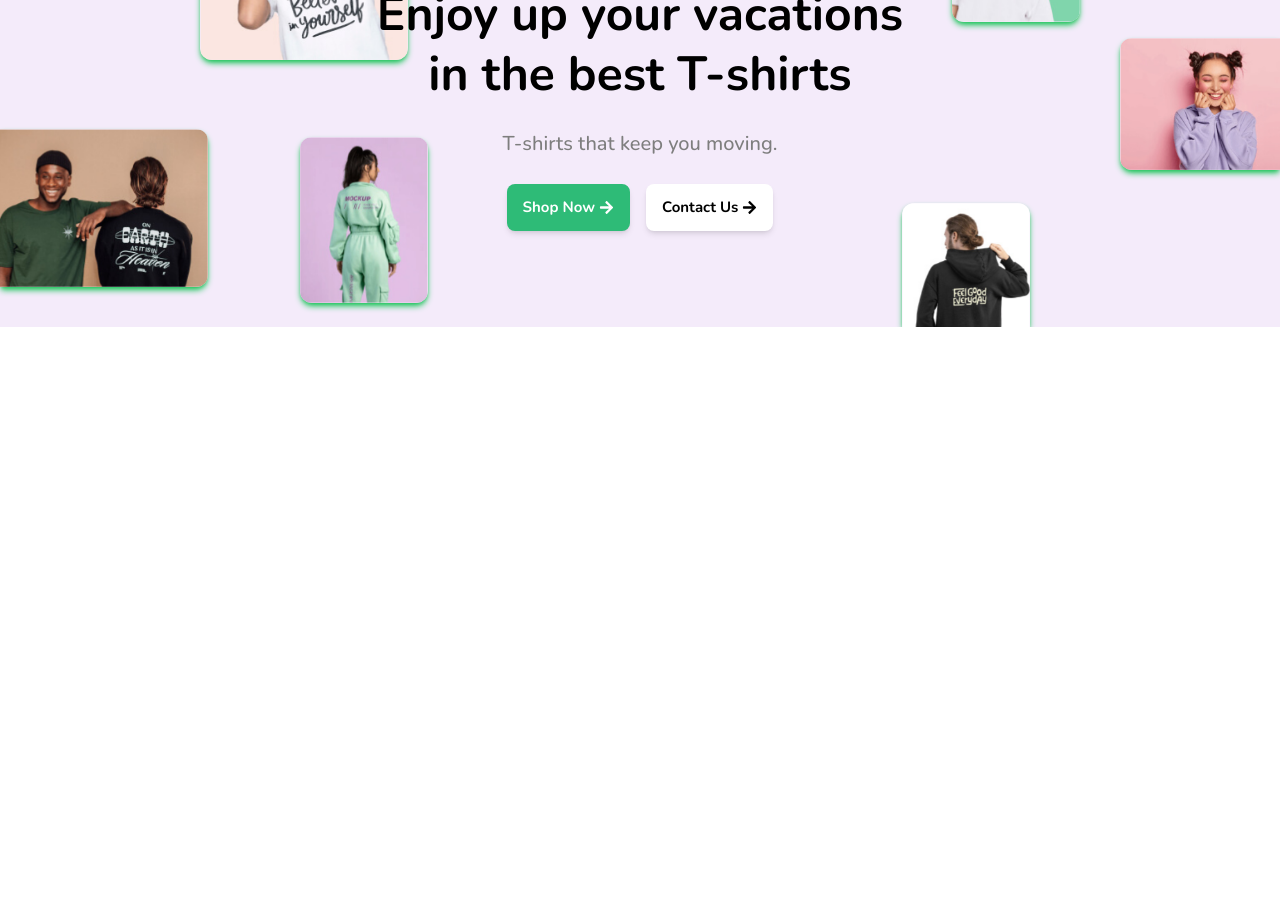
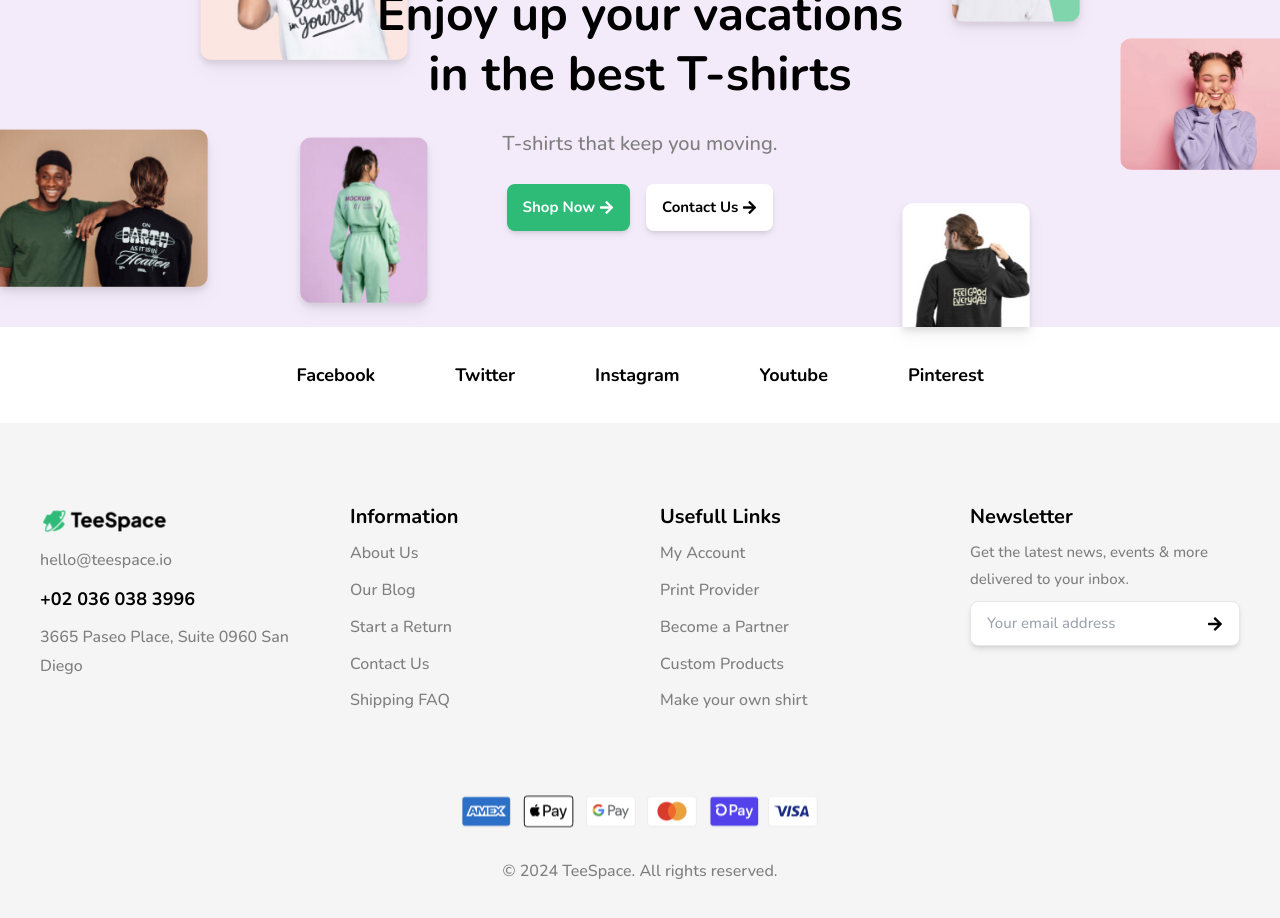
Before and after one commit to daniels9028/Mini-Project-II, a React (Vite) app: page / in a window 1280 px wide. Shown: the part 6680-7598 px from the top of the page. Before the commit the page ends 7007 px from the top, so only its background shows below. Built offline with nearby package versions, Linux system fonts and the light colour scheme.

Commit message:
Footer section in dashboard page

```diff
--- a/src/components/Advert.jsx
+++ b/src/components/Advert.jsx
@@ -13,32 +13,32 @@ const Advert = () => {
       <img
         src={advert1}
         alt="advert1"
-        className="absolute right-0 object-cover rounded-l-xl top-[150px] lg:w-40 w-20 shadow-md shadow-green-500 z-0"
+        className="absolute right-0 object-cover rounded-l-xl top-[150px] lg:w-40 w-20  shadow-green-500 z-0"
       />
       <img
         src={advert2}
         alt="advert2"
-        className="absolute top-0 object-cover lg:w-32 w-20 right-[200px] rounded-b-xl shadow-md shadow-green-500 z-10"
+        className="absolute top-0 object-cover lg:w-32 w-20 right-[200px] rounded-b-xl drop-shadow-lg z-10"
       />
       <img
         src={advert3}
         alt="advert3"
-        className="absolute bottom-0 object-cover lg:w-32 w-20 right-[250px] rounded-t-xl shadow-md shadow-green-500 z-10"
+        className="absolute bottom-0 object-cover lg:w-32 w-20 right-[250px] rounded-t-xl  drop-shadow-lg z-10"
       />
       <img
         src={advert4}
         alt="advert4"
-        className="absolute top-0 object-cover lg:w-52 w-24 left-[200px] rounded-b-xl shadow-md shadow-green-500 z-10"
+        className="absolute top-0 object-cover lg:w-52 w-24 left-[200px] rounded-b-xl  drop-shadow-lg z-10"
       />
       <img
         src={advert5}
         alt="advert5"
-        className="absolute bottom-6 object-cover lg:w-32 w-20 left-[300px] rounded-xl shadow-md shadow-green-500 z-10"
+        className="absolute bottom-6 object-cover lg:w-32 w-20 left-[300px] rounded-xl  drop-shadow-lg z-10"
       />
       <img
         src={advert6}
         alt="advert6"
-        className="absolute left-0 z-10 object-cover w-24 shadow-md lg:w-52 bottom-10 rounded-r-xl shadow-green-500"
+        className="absolute left-0 z-10 object-cover w-24 lg:w-52 bottom-10 rounded-r-xl drop-shadow-lg"
       />
       <div className="flex flex-col items-center justify-center py-24">
         <p className="text-center font-bold text-[48px] leading-[60px] z-20">
--- /dev/null
+++ b/src/components/Footer.jsx
@@ -0,0 +1,81 @@
+import React from "react";
+import logo from "../assets/logo_navbar.png";
+import footer_payment from "../assets/footer_payment.png";
+import { FaArrowRight } from "react-icons/fa";
+
+const Footer = ({ footerLinks }) => {
+  return (
+    <>
+      <div className="container px-5 mx-auto bg-white lg:px-10">
+        <ul className="flex flex-col items-center justify-center w-full lg:gap-20 gap-10 py-8 lg:flex-row cursor-pointer font-bold text-[18px] leading-[32.4px]">
+          <li>Facebook</li>
+          <li>Twitter</li>
+          <li>Instagram</li>
+          <li>Youtube</li>
+          <li>Pinterest</li>
+        </ul>
+      </div>
+
+      <div className="w-full bg-[#F5F5F5]">
+        <footer className="container px-5 mx-auto lg:px-10">
+          <div className="flex flex-col items-center justify-center w-full py-20">
+            <div className="grid grid-cols-1 gap-10 lg:grid-cols-4 place-items-start">
+              <div className="flex flex-col items-center justify-center w-full gap-2 lg:items-start">
+                <img
+                  src={logo}
+                  alt="logo_footer"
+                  className="object-cover w-32"
+                />
+                <p className="leading-[28.8px] text-[16px] font-medium text-[#7E7E7E]">
+                  hello@teespace.io
+                </p>
+                <p className="text-[18px] font-bold leading-[32.4px]">
+                  +02 036 038 3996
+                </p>
+                <p className="leading-[28.8px] text-[16px] font-medium text-[#7E7E7E]">
+                  3665 Paseo Place, Suite 0960 San Diego
+                </p>
+              </div>
+              {footerLinks.map((footerLink) => (
+                <div className="flex flex-col justify-center w-full gap-2 text-center lg:text-left">
+                  <p className="text-[20px] font-bold leading-[28px]">
+                    {footerLink.title}
+                  </p>
+                  {footerLink.links.map((link) => (
+                    <ul className="cursor-pointer font-medium text-[16px] leading-[28.8px] text-[#7E7E7E]">
+                      <li>{link}</li>
+                    </ul>
+                  ))}
+                </div>
+              ))}
+              <div className="flex flex-col justify-center gap-2">
+                <p className="font-bold text-[20px] leading-[28px]">
+                  Newsletter
+                </p>
+                <p className="leading-[27px] font-medium text-[15px] text-[#7E7E7E]">
+                  Get the latest news, events & more delivered to your inbox.
+                </p>
+                <div className="flex flex-row items-center justify-between px-4 py-2.5 border bg-white rounded-lg shadow-md">
+                  <input
+                    type="text"
+                    placeholder="Your email address"
+                    className="text-[#9B9B9B] font-medium text-[15px] outline-none"
+                  />
+                  <FaArrowRight className="cursor-pointer" />
+                </div>
+              </div>
+            </div>
+            <div className="mt-20">
+              <img src={footer_payment} alt="footer_payment" />
+              <p className="text-[#7E7E7E] text-[16px] font-medium leading-[22.4px] text-center mt-8">
+                © 2024 TeeSpace. All rights reserved.
+              </p>
+            </div>
+          </div>
+        </footer>
+      </div>
+    </>
+  );
+};
+
+export default Footer;
--- a/src/components/Products.jsx
+++ b/src/components/Products.jsx
@@ -5,8 +5,8 @@ import product7 from "../assets/products/product7.png";
 const Products = ({ products }) => {
   return (
     <div className="container mx-auto lg:px-10 px-5 bg-[#F5F5F5] rounded-tr-[500px] rounded-bl-[500px]">
-      <div className="w-full flex lg:flex-row flex-col justify-center items-center gap-6 py-20">
-        <div className="lg:w-2/5 w-full flex flex-col justify-center gap-6">
+      <div className="flex flex-col items-center justify-center w-full gap-6 py-20 lg:flex-row">
+        <div className="flex flex-col justify-center w-full gap-6 lg:w-2/5">
           <p className="font-bold text-[48px] leading-[60px]">
             Why customize products with TeeSpace?
           </p>
@@ -21,8 +21,8 @@ const Products = ({ products }) => {
             View All Features <FaArrowRight color="white" />
           </button>
         </div>
-        <div className="lg:w-3/5 w-full">
-          <div className="grid xl:grid-cols-3 lg:grid-cols-2 grid-cols-1 place-items-center gap-4">
+        <div className="w-full lg:w-3/5">
+          <div className="grid grid-cols-1 gap-4 xl:grid-cols-3 lg:grid-cols-2 place-items-center">
             {products.map((product) => (
               <div
                 key={product.id}
@@ -32,7 +32,7 @@ const Products = ({ products }) => {
                   <img
                     src={product.image}
                     alt={product.id}
-                    className="w-full object-cover"
+                    className="object-cover w-full"
                   />
                 </div>
                 <p className="text-[20px] font-bold leading-[28px]">
--- a/src/pages/Dashboard.jsx
+++ b/src/pages/Dashboard.jsx
@@ -32,6 +32,7 @@ import resource1 from "../assets/resources/resource1.png";
 import resource2 from "../assets/resources/resource2.png";
 import Testimonials from "../components/Testimonials";
 import Advert from "../components/Advert";
+import Footer from "../components/Footer";
 
 const customs = [
   {
@@ -164,6 +165,31 @@ const testimonials = [
   },
 ];
 
+const footerLinks = [
+  {
+    id: 1,
+    title: "Information",
+    links: [
+      "About Us",
+      "Our Blog",
+      "Start a Return",
+      "Contact Us",
+      "Shipping FAQ",
+    ],
+  },
+  {
+    id: 2,
+    title: "Usefull Links",
+    links: [
+      "My Account",
+      "Print Provider",
+      "Become a Partner",
+      "Custom Products",
+      "Make your own shirt",
+    ],
+  },
+];
+
 const Dashboard = () => {
   useEffect(() => {
     document.title = "Dashboard | TeeSpace";
@@ -180,6 +206,7 @@ const Dashboard = () => {
       <Resources resources={resources} />
       <Testimonials testimonials={testimonials} />
       <Advert />
+      <Footer footerLinks={footerLinks} />
     </>
   );
 };
```
Also changed, not shown: src/assets/footer_payment.png (added).
